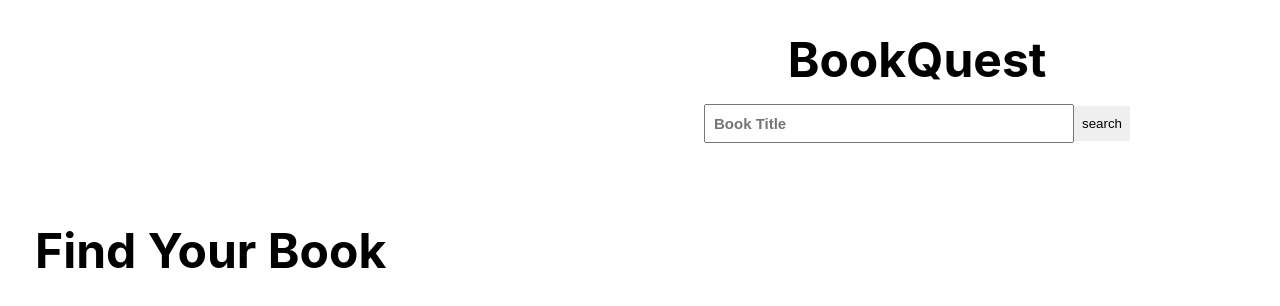
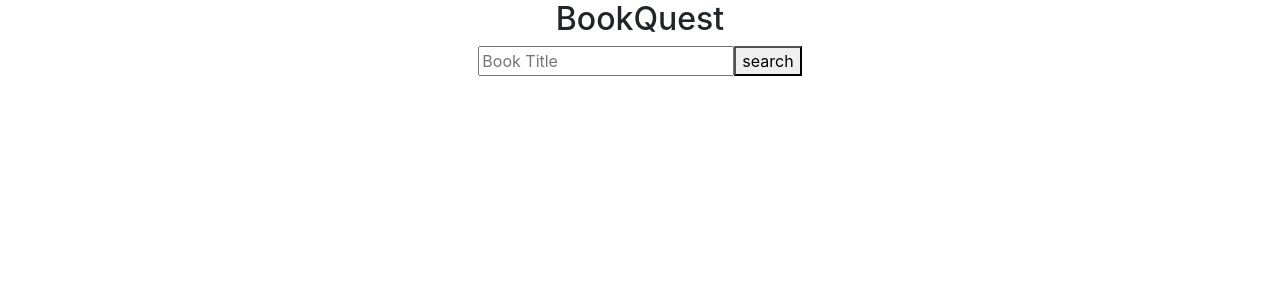
Before and after one commit to AideeGH/books-app, a React (Create React App) app: page / in a window 1280 px wide. Shown: the top 306 px of the page. Built offline with nearby package versions, Linux system fonts and the light colour scheme.

Commit message:
SearchPage Display

```diff
--- a/package.json
+++ b/package.json
@@ -9,6 +9,7 @@
     "@testing-library/jest-dom": "^5.16.4",
     "@testing-library/react": "^13.3.0",
     "@testing-library/user-event": "^13.5.0",
+    "axios": "^0.27.2",
     "react": "^18.2.0",
     "react-dom": "^18.2.0",
     "react-scripts": "5.0.1",
--- a/public/index.html
+++ b/public/index.html
@@ -25,6 +25,13 @@
       Learn how to configure a non-root public URL by running `npm run build`.
     -->
     <title>React App</title>
+    <!-- CSS only -->
+    <link
+      href="https://cdn.jsdelivr.net/npm/bootstrap@5.2.0/dist/css/bootstrap.min.css"
+      rel="stylesheet"
+      integrity="sha384-gH2yIJqKdNHPEq0n4Mqa/HGKIhSkIHeL5AyhkYV8i59U5AR6csBvApHHNl/vI1Bx"
+      crossorigin="anonymous"
+    />
   </head>
   <body>
     <noscript>You need to enable JavaScript to run this app.</noscript>
--- a/src/App.css
+++ b/src/App.css
@@ -1,4 +1,4 @@
-* {
+/* * {
   padding: 0;
   margin: 0;
 }
@@ -48,8 +48,32 @@
   font-weight: bold;
 }
 .search button {
-  outline: none;
-  border: none;
   height: 35px;
   padding: 0 0.5rem;
 }
+.container {
+  width: 65%;
+  margin: 0 auto;
+  margin-top: 25px;
+  display: grid;
+  grid-template-columns: repeat(auto-fit, minmax(200px, 0, 5fr));
+  grid-gap: 20px;
+  box-sizing: border-box;
+}
+.card {
+  border-radius: 1rem;
+  padding: 0.5rem;
+  margin-bottom: 10px;
+  transition: 0.5s;
+  text-align: center;
+  position: relative;
+}
+.card img {
+  width: 100%;
+  height: 200px;
+  border-radius: 1rem 1rem 0 0;
+}
+.card bottom {
+  display: flex;
+  flex-direction: column;
+} */
--- a/src/App.js
+++ b/src/App.js
@@ -1,10 +1,11 @@
 import "./App.css";
-import Main from "./Components/Main";
+import SearchPage from "./Components/SearchPage";
+import Main from "./Components/SearchPage";
 
 function App() {
   return (
     <>
-      <Main />
+      <SearchPage />
     </>
   );
 }
--- /dev/null
+++ b/src/Components/BookDisplay.jsx
@@ -0,0 +1,25 @@
+import React from "react";
+
+function BookDisplay({ book, isFavorite, add, remove }) {
+  const { book_id, title, author, pic } = book;
+
+  return (
+    <div className="col-lg-3 d-flex flex-column justify-content-between">
+      <h5 className="text-center">{title}</h5>
+      <h6 className="text-center">{author}</h6>
+      <img className="px-2 p-3 col" src={pic} alt={title} />
+      {isFavorite && (
+        <button onClick={() => remove(book_id)} className="mt-4 mx-auto">
+          {" "}
+          Remove Favorite
+        </button>
+      )}
+      {!isFavorite && (
+        <button onClick={() => add(book)} className="mt-4 mx-auto">
+          Add Favorite
+        </button>
+      )}
+    </div>
+  );
+}
+export default BookDisplay;
--- a/src/Components/Main.jsx
+++ /dev/null
@@ -1,21 +0,0 @@
-import React from "react";
-const Main = () => {
-  return (
-    <>
-      <div className="header">
-        <div className="row1">
-          <h1> Find Your Book</h1>
-        </div>
-        <div className="row2">
-          <h2> BookQuest</h2>
-          <div className="search">
-            <input type="text" placeholder="Book Title" />
-            <button>search</button>
-          </div>
-        </div>
-      </div>
-    </>
-  );
-};
-
-export default Main;
--- /dev/null
+++ b/src/Components/SearchPage.jsx
@@ -0,0 +1,51 @@
+import React, { useContext, useState } from "react";
+import useAxios from "../Hooks/Axios";
+import { SearchContext } from "../Contexts/SearchContext";
+import BookDisplay from "./BookDisplay";
+
+function SearchPage() {
+  const [url, setUrl] = useState("");
+  const [search, setSearch] = useState("");
+  const { bookData: books, error } = useAxios(url);
+  const { searchResults, setSearchResults } = useContext(SearchContext);
+  console.log(books);
+  console.log(error);
+  return (
+    <div className="">
+      <div className="">
+        <div className="row1">{/* <h1 text-center> Find Your Book</h1> */}</div>
+        <div className="row2">
+          <h2 className="text-center"> BookQuest</h2>
+          <div className="text-center">
+            <input
+              className=""
+              type="text"
+              placeholder="Book Title"
+              value={search}
+              onChange={(e) => setSearch(e.target.value)}
+            />
+            <button
+              onClick={() => {
+                setUrl("&q=" + search);
+              }}
+            >
+              search
+            </button>
+          </div>
+        </div>
+        <div className=" d-flex align-content-stretch flex-wrap">
+          {books &&
+            books.length > 0 &&
+            books.map((val) => (
+              <BookDisplay
+                className="row-wrap p-2 flex-column row"
+                book={val}
+              />
+            ))}
+        </div>
+      </div>
+    </div>
+  );
+}
+
+export default SearchPage;
--- /dev/null
+++ b/src/Contexts/FavoritesContext.jsx
@@ -0,0 +1,29 @@
+import React, { useState, useCallback, createContext } from "react";
+
+export const FavoritesContext = createContext(null);
+
+export function FavoritesProvider(props) {
+  const [favorites, setFavorites] = useState([]);
+
+  const add = useCallback(
+    (book) => setFavorites((curr) => [...curr, book]),
+    [setFavorites]
+  );
+
+  const remove = useCallback(
+    (id) => {
+      setFavorites((curr) => curr.filter((val) => val.book_id !== val.id));
+    },
+    [setFavorites]
+  );
+
+  const clear = useCallback(() => {
+    setFavorites([]);
+  }, [setFavorites]);
+
+  return (
+    <FavoritesContext.Provider value={{ favorites, add, remove, clear }}>
+      {props.children}
+    </FavoritesContext.Provider>
+  );
+}
--- /dev/null
+++ b/src/Contexts/SearchContext.jsx
@@ -0,0 +1,13 @@
+import React, { useState, createContext } from "react";
+
+export const SearchContext = createContext(null);
+
+export function SearchProvider(props) {
+  const [searchResults, setSearchResults] = useState([]);
+
+  return (
+    <SearchContext.Provider value={{ searchResults, setSearchResults }}>
+      {props.children}
+    </SearchContext.Provider>
+  );
+}
--- /dev/null
+++ b/src/Hooks/Axios.jsx
@@ -0,0 +1,36 @@
+import { useState, useEffect } from "react";
+import axios from "axios";
+
+const baseUrl =
+  "https://www.googleapis.com/books/v1/volumes?key=AIzaSyAZGPfArgpfZZCyXjbtuVicjGLLwd03iPc";
+
+export default function useAxios(url) {
+  const [bookData, setBookData] = useState(null);
+  const [error, setError] = useState(null);
+
+  useEffect(() => {
+    async function init() {
+      if (url.length === 0) {
+        return;
+      }
+      setBookData(null);
+      setError(null);
+      try {
+        const response = await axios.get(baseUrl + url);
+        console.log(response);
+        const books = response.data.items.map((val) => ({
+          book_id: val.id,
+          title: val.volumeInfo.title,
+          author: val.volumeInfo.authors,
+          pic: val.volumeInfo.imageLinks.thumbnail,
+        }));
+        setBookData(books);
+      } catch (e) {
+        setError("Error");
+        console.log(e);
+      }
+    }
+    init();
+  }, [url]);
+  return { bookData, error };
+}
--- a/src/index.js
+++ b/src/index.js
@@ -1,14 +1,18 @@
-import React from 'react';
-import ReactDOM from 'react-dom/client';
-import './index.css';
-import App from './App';
-import reportWebVitals from './reportWebVitals';
+import React from "react";
+import ReactDOM from "react-dom/client";
+import "./index.css";
+import App from "./App";
+import reportWebVitals from "./reportWebVitals";
+import { SearchProvider } from "./Contexts/SearchContext";
+import { FavoritesProvider } from "./Contexts/FavoritesContext";
 
-const root = ReactDOM.createRoot(document.getElementById('root'));
+const root = ReactDOM.createRoot(document.getElementById("root"));
 root.render(
-  <React.StrictMode>
-    <App />
-  </React.StrictMode>
+  <FavoritesProvider>
+    <SearchProvider>
+      <App />
+    </SearchProvider>
+  </FavoritesProvider>
 );
 
 // If you want to start measuring performance in your app, pass a function
```
Also changed, not shown: 1 other file (tests, documents, lock files or other folders).
